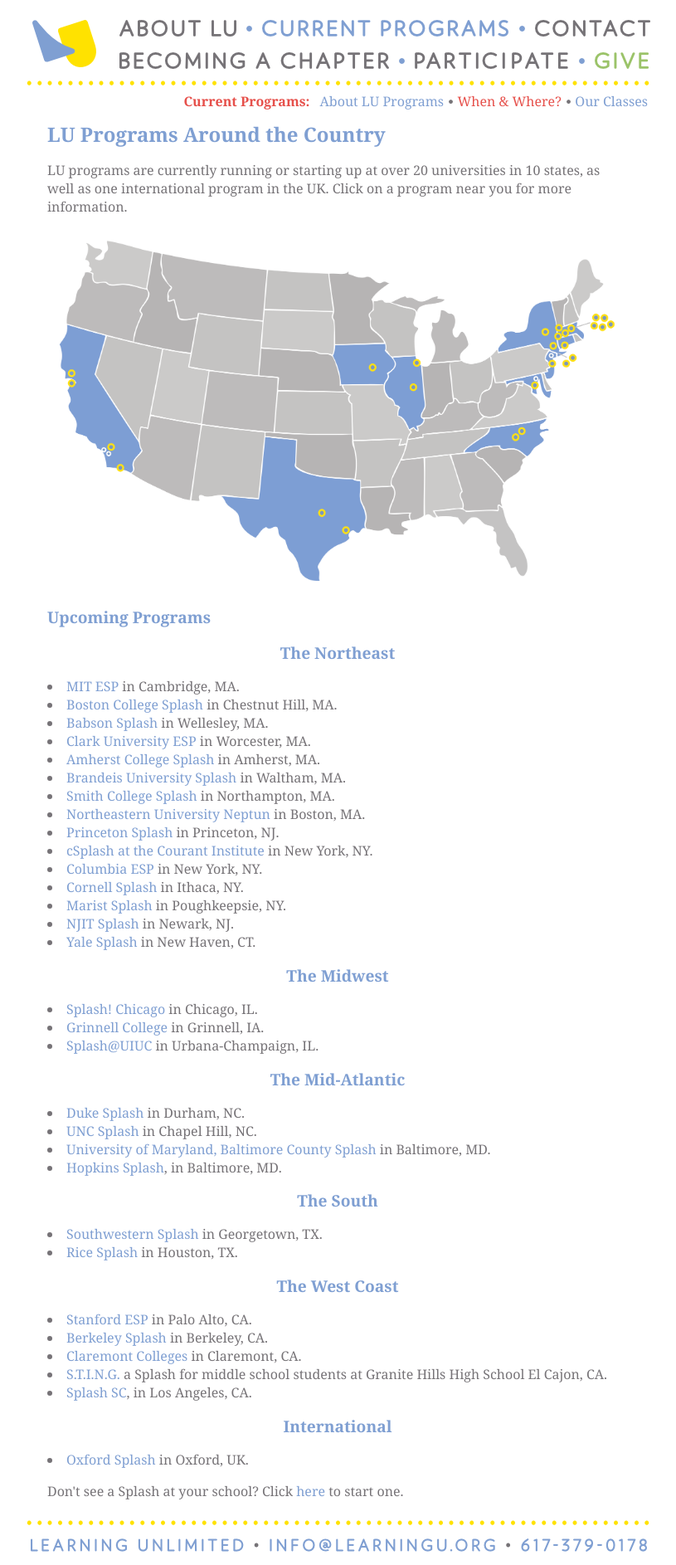
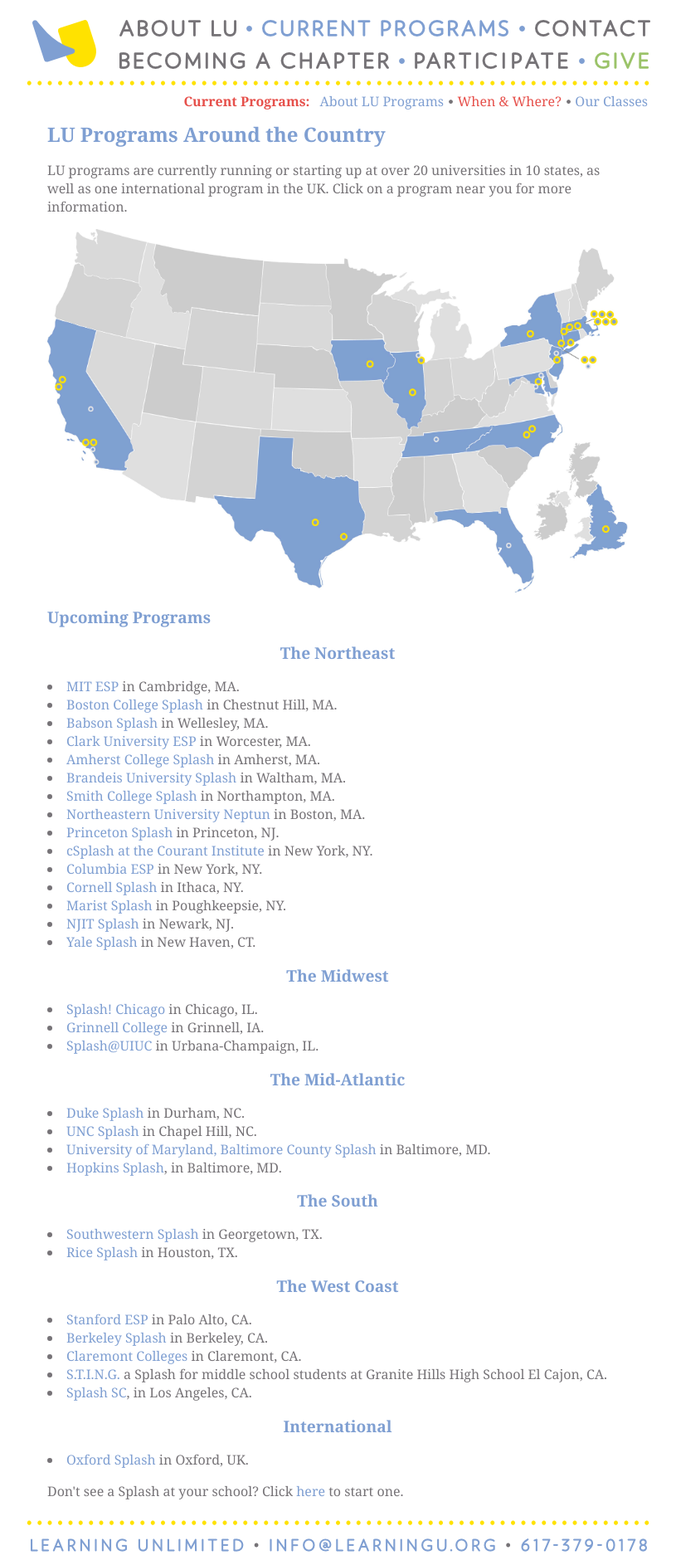
Before and after one commit to learning-unlimited/learning-unlimited.github.io, a Jekyll site: the page built from _current-programs/index.html, in a window 1280 px wide. Shown: the whole page at 83% size, without its empty margins (225-1040 px from the left). Built offline with Jekyll 4.4.1, drawn with Linux system fonts in a browser that asks for light colours.

Commit message:
Update index.html

```diff
--- a/_current-programs/index.html
+++ b/_current-programs/index.html
@@ -36,7 +36,7 @@
 
 <div id="programmap">
   <div style="position: absolute;">
-    <img src="/media/images/photos/lu-map.png" width="700" height="438" alt="Map" usemap="#areamap">
+    <img src="/media/images/photos/lu-map-UK.jpg" width="700" height="438" alt="Map" usemap="#areamap">
     <map name="areamap"> <!-- map regions are northeast, midwest, midatlantic, south, west -->
       <area shape="poly" coords="544,170,600,175,607,183,700,183,700,30,544,30" href="#" alt="Northeast" onclick="areaclick('northeast');">
       <area shape="rect" coords="325,131,485,281" href="#" alt="Midwest" onclick="areaclick('midwest');">
```
